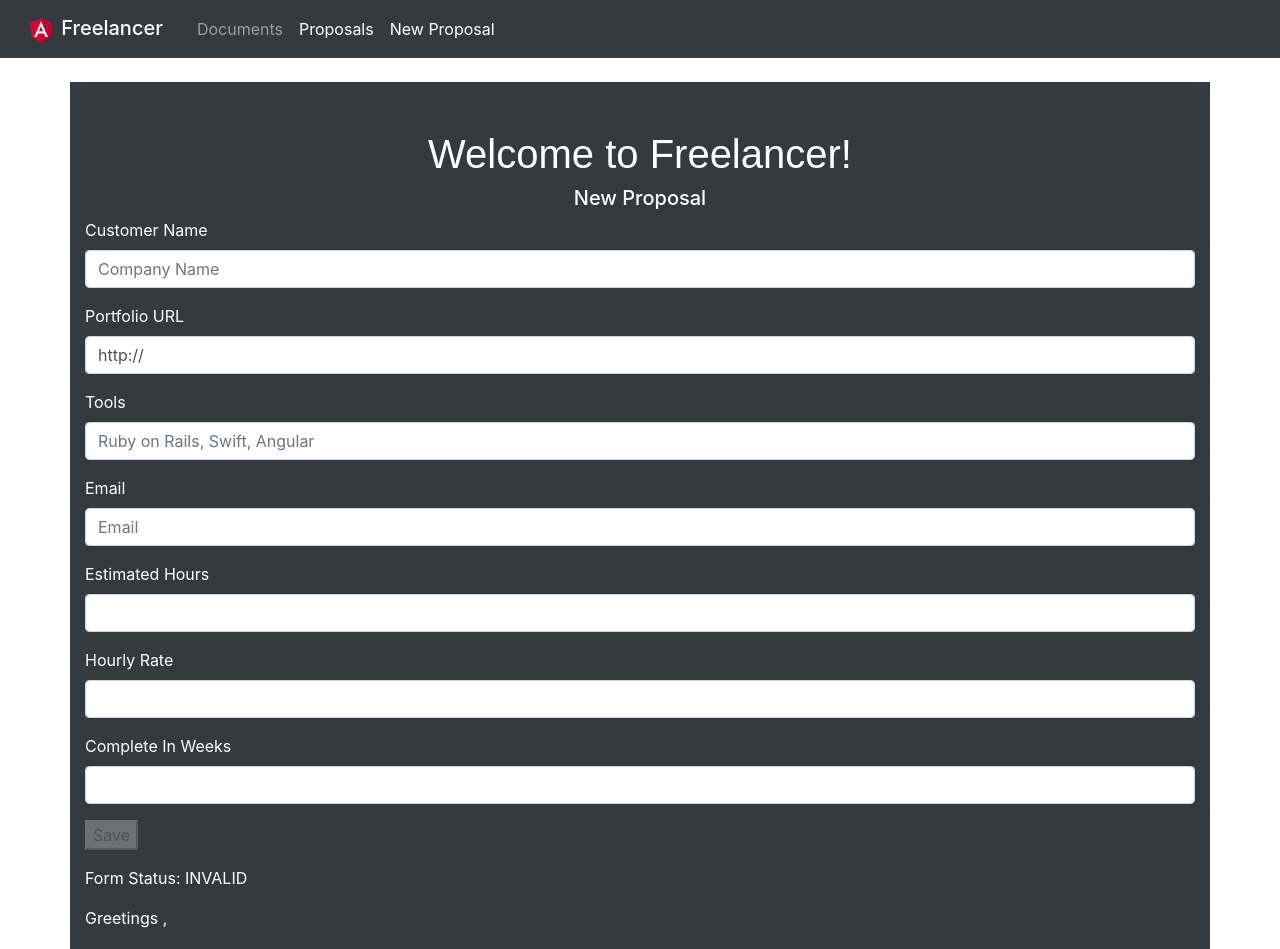
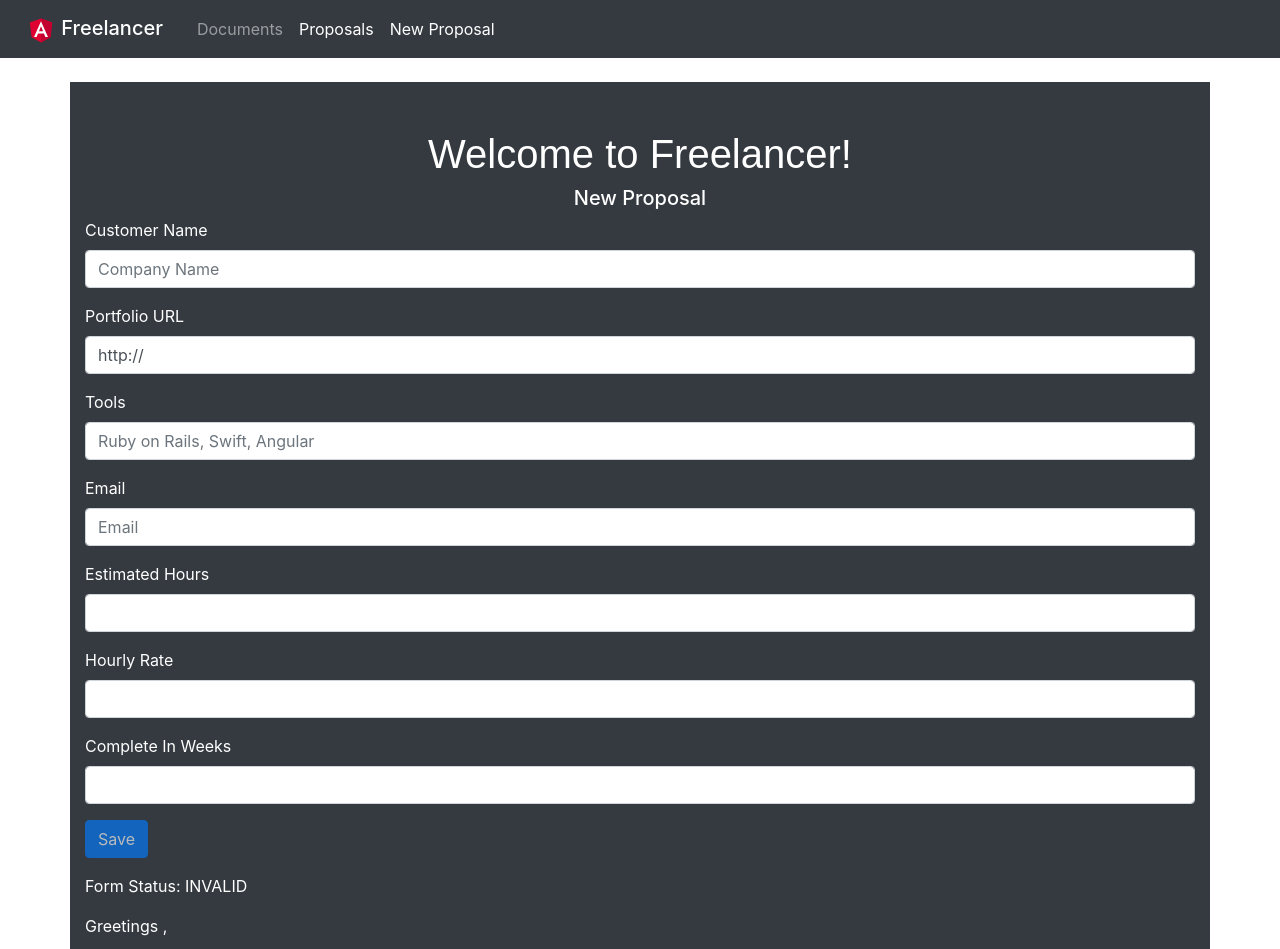
Before and after one commit to adamahrens/Railslancer, an Angular app in the folder freelance-frontend/: page /proposals/new in a window 1280 px wide. Shown: the top 949 px of the page. Built offline with nearby package versions, Linux system fonts and the light colour scheme.

Commit message:
Styling a button for the save new proposal

```diff
--- a/freelance-frontend/src/app/proposals/proposal-new.component.html
+++ b/freelance-frontend/src/app/proposals/proposal-new.component.html
@@ -36,7 +36,7 @@
           <input #customer='ngModel' [(ngModel)]="proposal.weeks_to_complete" type="number" id="weeks_to_complete" name="weeks_to_complete" required class="form-control">
         </div>
         <div class="form-group">
-          <button type="submit" [disabled]="proposalForm.form.invalid">Save</button>
+          <button type="submit" [disabled]="proposalForm.form.invalid" class="btn btn-large btn-primary">Save</button>
         </div>
         <div>
           <p>
--- a/freelance-frontend/src/index.html
+++ b/freelance-frontend/src/index.html
@@ -11,9 +11,6 @@
   </head>
   <body>
     <app-root></app-root>
-
-    <!-- Optional JavaScript -->
-    <!-- jQuery first, then Popper.js, then Bootstrap JS -->
     <script src="https://code.jquery.com/jquery-3.3.1.slim.min.js" integrity="sha384-q8i/X+965DzO0rT7abK41JStQIAqVgRVzpbzo5smXKp4YfRvH+8abtTE1Pi6jizo" crossorigin="anonymous"></script>
     <script src="https://cdnjs.cloudflare.com/ajax/libs/popper.js/1.14.7/umd/popper.min.js" integrity="sha384-UO2eT0CpHqdSJQ6hJty5KVphtPhzWj9WO1clHTMGa3JDZwrnQq4sF86dIHNDz0W1" crossorigin="anonymous"></script>
     <script src="https://stackpath.bootstrapcdn.com/bootstrap/4.3.1/js/bootstrap.min.js" integrity="sha384-JjSmVgyd0p3pXB1rRibZUAYoIIy6OrQ6VrjIEaFf/nJGzIxFDsf4x0xIM+B07jRM" crossorigin="anonymous"></script>
```
